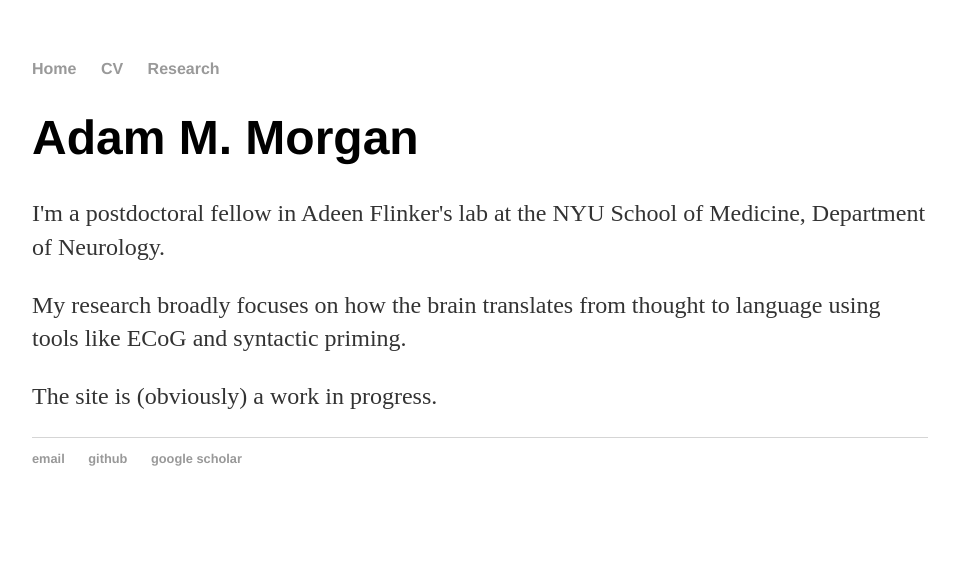
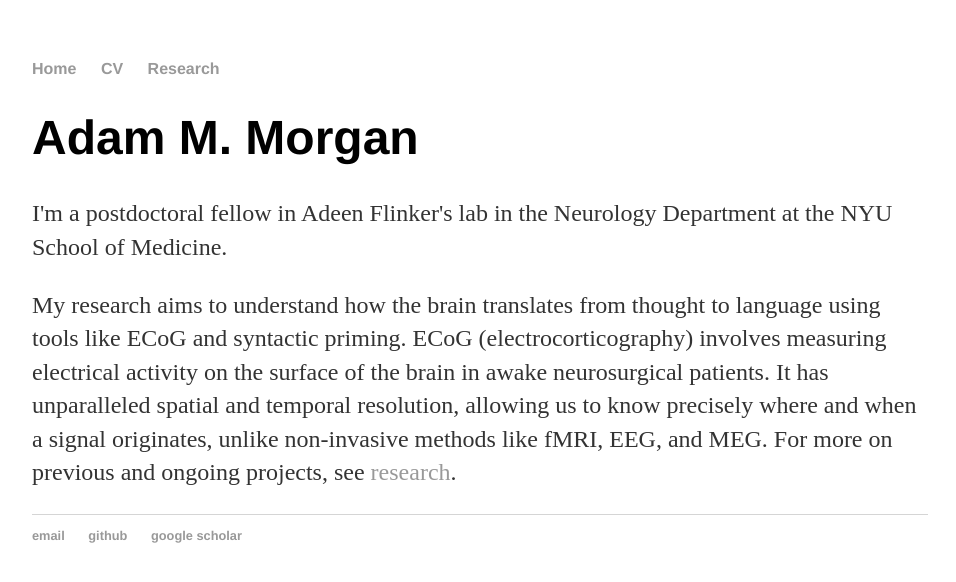
Before and after one commit to adam-milton-morgan/adam-milton-morgan.github.io, a Jekyll site: the page built from index.html, in a window 1280 px wide. Shown: the top 582 px of the page, without its empty margins (160-1116 px from the left). Built offline with Jekyll 4.4.1, drawn with Linux system fonts in a browser that asks for light colours.

Commit message:
Update index.html

```diff
--- a/index.html
+++ b/index.html
@@ -4,7 +4,11 @@ title: Adam M. Morgan, Cognitive Neuroscientist
 ---
 <div class="blurb">
 	<h1>Adam M. Morgan</h1>
-	<p>I'm a postdoctoral fellow in Adeen Flinker's lab at the NYU School of Medicine, Department of Neurology.</p>
-	<p>My research broadly focuses on how the brain translates from thought to language using tools like ECoG and syntactic priming.</p>
-	<p>The site is (obviously) a work in progress.</p>
+	<p>I'm a postdoctoral fellow in Adeen Flinker's lab in the Neurology Department at the NYU School of Medicine.</p>
+
+	<p>My research aims to understand how the brain translates from thought to language using tools like ECoG and syntactic priming.
+	ECoG (electrocorticography) involves measuring electrical activity on the surface of the brain in awake neurosurgical patients.
+	It has unparalleled spatial and temporal resolution, allowing us to know precisely where and when a signal originates, unlike non-invasive methods like fMRI, EEG, and MEG.
+		For more on previous and ongoing projects, see <a href="/research">research</a>.</p>
+
 </div><!-- /.blurb -->
```
